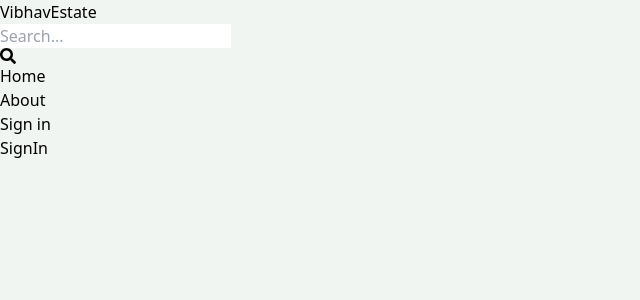
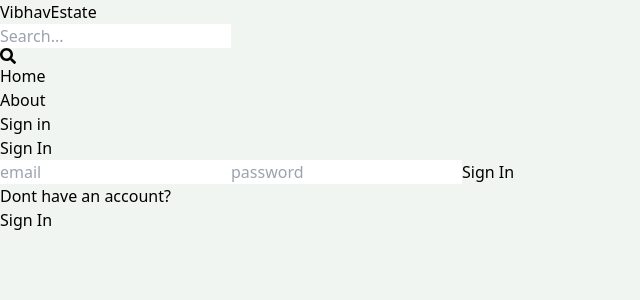
Before and after one commit to Vibhav4645/Real_Estate, a React (Vite) app in the folder client/: page /sign-in in a window 1280 px wide. Shown: the top 300 px of the page, without its empty margins (0-640 px from the left). Built offline with nearby package versions, Linux system fonts and the light colour scheme.

Commit message:
complete sign in

```diff
--- a/client/src/pages/SignIn.jsx
+++ b/client/src/pages/SignIn.jsx
@@ -1,7 +1,77 @@
-import React from 'react'
+import React, { useState } from "react";
+import { Link, useNavigate } from "react-router-dom";
 
 export default function SignIn() {
+  const [formData, setFormData] = useState({});
+  const [error, setError] = useState(null);
+  const [loading, setLoading] = useState(false);
+  const navigate = useNavigate();
+
+  const handleChange = (e) => {
+    setFormData({
+      ...formData,
+      [e.target.id]: e.target.value,
+    });
+  };
+
+  const handleSubmit = async (e) => {
+    e.preventDefault();
+    try {
+      setLoading(true);
+      const res = await fetch('/api/auth/signin', {
+        method: 'POST',
+        headers: {
+          'Content-Type': 'application/json',
+        },
+        body: JSON.stringify(formData),
+      });
+      const data = await res.json();
+      console.log(data);
+      if (data.success === false) {
+        setLoading(false);
+        setError(data.message);
+        return;
+      }
+      setLoading(false);
+      setError(null);
+      navigate('/');
+    } catch (error) {
+      setLoading(false);
+      setError(error.message);
+    }
+  };
+
   return (
-    <div>SignIn</div>
-  )
+    <div className="p-3 max-w-lg mx-auto">
+      <h1 className="text-3xl text-center font-semibold my-7">Sign In</h1>
+      <form onSubmit={handleSubmit} className="flex flex-col gap-4">
+        <input
+          type="email"
+          placeholder="email"
+          className="border p-3 rounded-lg"
+          id="email"
+          onChange={handleChange}
+        />
+        <input
+          type="password"
+          placeholder="password"
+          className="border p-3 rounded-lg"
+          id="password"
+          onChange={handleChange}
+        />
+        <button
+
+          className="bg-slate-700 text-white p-3 rounded-lg uppercase hover:opacity-95 disabled:opacity-80"
+        >
+          Sign In
+        </button>
+      </form>
+      <div className="flex gap-2 mt-5">
+        <p>Dont have an account?</p>
+        <Link to={"/sign-up"}>
+          <span className="text-blue-700">Sign In</span>
+        </Link>
+      </div>
+    </div>
+  );
 }
```
